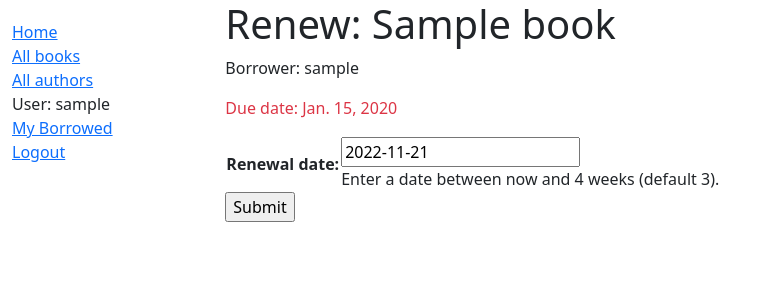
After one commit to hieunn-3093/Django_project, a Django app: page /catalog/book/00000000-0000-0000-0000-000000000001/renew/ in a window 1280 px wide. The commit adds this page. Shown: the top 300 px of the page, without its empty margins (0-770 px from the left). Run offline with Django 3.2, Linux system fonts and the light colour scheme; a user stored in the database is signed in; tables that the repository leaves empty hold one stand-in row (values such as "Sample post"); some libraries are stand-ins or nearby versions.

Commit message:
part 9 working with form

```diff
--- a/locallibrary/catalog/constants.py
+++ b/locallibrary/catalog/constants.py
@@ -2,3 +2,5 @@ BOOK_STATUS_AVAILABLE = 'a'
 GENRE_NAME = 'a'
 NUM_VISITS_INITIAL = 0
 PAGINATE = 1
+VALIDATE_WEEKS = 4
+PROPOSED_RENEWAL_WEEKS = 3
--- /dev/null
+++ b/locallibrary/catalog/forms.py
@@ -0,0 +1,19 @@
+from django import forms
+from django.core.exceptions import ValidationError
+from django.utils.translation import gettext_lazy as _
+import datetime
+from . import constants
+
+class RenewBookForm(forms.Form):
+    renewal_date = forms.DateField(help_text=_("Enter a date between now and 4 weeks (default 3)."))
+
+    def clean_renewal_date(self):
+      data = self.cleaned_data['renewal_date']
+
+      if data < datetime.date.today():
+          raise ValidationError(_('Invalid date - renewal in past'))
+
+      if data > datetime.date.today() + datetime.timedelta(weeks=constants.VALIDATE_WEEKS):
+          raise ValidationError(_('Invalid date - renewal more than {0} weeks ahead'.format(constants.VALIDATE_WEEKS)))
+
+      return data
--- a/locallibrary/catalog/static/css/style.css
+++ b/locallibrary/catalog/static/css/style.css
@@ -7,3 +7,7 @@
 .book-detail {
   margin: 20px 0 0 20px;
 }
+
+ul {
+  list-style-type: none;
+}
--- a/locallibrary/catalog/templates/base_generic.html
+++ b/locallibrary/catalog/templates/base_generic.html
@@ -4,7 +4,7 @@
   <meta charset="utf-8">
   <meta name="viewport" content="width=device-width, initial-scale=1">
   {% load static %}
-  <link rel="stylesheet" type="text/css" href="{% static 'css/styles.css' %}">
+  <link rel="stylesheet" type="text/css" href="{% static 'css/style.css' %}">
   <link rel="stylesheet" type="text/css" href="{% static 'css/bootstrap.min.css' %}">
 </head>
 <body>
--- a/locallibrary/catalog/templates/catalog/author_list.html
+++ b/locallibrary/catalog/templates/catalog/author_list.html
@@ -8,10 +8,14 @@
             {% for author in author_list %}
                 <li>
                     <a href="{{ author.get_absolute_url }}">{{ author.first_name }}</a> ({{ author.date_of_birth }})
+                    - <a href="{% url 'author-update' author.id %}">Update</a>
+                    - <a href="{% url 'author-delete' author.id %}">Delete</a>
                 </li>
             {% endfor %}
         </ul>
     {% else %}
         <p>{% translate "There are no author in the library." %}</p>
     {% endif %}
+
+    <a href="{%url 'author-create'%}">{% translate "Create Author" %}</a>
 {% endblock %}
--- /dev/null
+++ b/locallibrary/catalog/templates/catalog/book_renew_librarian.html
@@ -0,0 +1,15 @@
+{% extends "base_generic.html" %}
+{% load i18n %}
+{% block content %}
+    <h1>{% translate "Renew:" %} {{ book_instance.book.title }}</h1>
+    <p>{% translate "Borrower:" %} {{ book_instance.borrower }}</p>
+    <p{% if book_instance.is_overdue %} class="text-danger"{% endif %}>{% translate "Due date:" %} {{ book_instance.due_back }}</p>
+
+    <form action="" method="post">
+        {% csrf_token %}
+        <table>
+            {{ form.as_table }}
+        </table>
+        <input type="submit" value="Submit">
+    </form>
+{% endblock %}
--- a/locallibrary/catalog/templates/catalog/bookinstance_list_borrowed_user.html
+++ b/locallibrary/catalog/templates/catalog/bookinstance_list_borrowed_user.html
@@ -8,6 +8,7 @@
     {% for bookinst in bookinstance_list %}
     <li class="{% if bookinst.is_overdue %}text-danger{% endif %}">
       <a href="{% url 'book-detail' bookinst.book.pk %}">{{bookinst.book.title}}</a> ({{ bookinst.due_back }})
+      - <a href="{% url 'renew-book-librarian' bookinst.id %}">Renew</a>
     </li>
     {% endfor %}
   </ul>
--- a/locallibrary/catalog/urls.py
+++ b/locallibrary/catalog/urls.py
@@ -8,4 +8,8 @@ urlpatterns = [
   path('authors/',views.AuthorListView.as_view(), name='authors'),
   path('author/<int:pk>', views.AuthorDetailView.as_view(), name='author-detail'),
   path('mybooks/', views.LoanedBooksByUserListView.as_view(), name='my-borrowed'),
+  path('book/<uuid:pk>/renew/', views.renew_book_librarian, name='renew-book-librarian'),
+  path('author/create/', views.AuthorCreate.as_view(), name='author-create'),
+  path('author/<int:pk>/update/', views.AuthorUpdate.as_view(), name='author-update'),
+  path('author/<int:pk>/delete/', views.AuthorDelete.as_view(), name='author-delete'),
 ]
--- a/locallibrary/catalog/views.py
+++ b/locallibrary/catalog/views.py
@@ -1,12 +1,24 @@
 from django.shortcuts import render
 from django.views import generic
 from django.contrib.auth.mixins import LoginRequiredMixin
+from django.http import Http404
+from django.shortcuts import render
+from django.views import generic
+from django.contrib.auth.mixins import LoginRequiredMixin
+from django.contrib.auth.decorators import login_required, permission_required
+from django.shortcuts import get_object_or_404
+from django.http import HttpResponseRedirect
+from django.urls import reverse
+from django.views.generic.edit import CreateView, UpdateView, DeleteView
+from django.urls import reverse_lazy
+
+import datetime
 
 # Create your views here.
 
 from .models import Book, Author, BookInstance, Genre
 from . import constants
-
+from catalog.forms import RenewBookForm
 
 # Create your views here.
 def index(request):
@@ -68,3 +80,40 @@ class LoanedBooksByUserListView(LoginRequiredMixin,generic.ListView):
 
     def get_queryset(self):
         return BookInstance.objects.filter(borrower=self.request.user).filter(status__exact='o').order_by('due_back')
+
+@login_required
+@permission_required('catalog.can_mark_returned', raise_exception=True)
+def renew_book_librarian(request, pk):
+    """View function for renewing a specific BookInstance by librarian."""
+    book_instance = get_object_or_404(BookInstance, pk=pk)
+
+    if request.method == 'POST':
+      form = RenewBookForm(request.POST)
+      if form.is_valid():
+        book_instance.due_back = form.cleaned_data['renewal_date']
+        book_instance.save()
+
+        return HttpResponseRedirect(reverse('my-borrowed'))
+    else:
+      proposed_renewal_date = datetime.date.today() + datetime.timedelta(weeks=constants.PROPOSED_RENEWAL_WEEKS)
+      form = RenewBookForm(initial={'renewal_date': proposed_renewal_date})
+
+    context = {
+      'form': form,
+      'book_instance': book_instance,
+    }
+
+    return render(request, 'catalog/book_renew_librarian.html', context)
+
+class AuthorCreate(CreateView):
+  model = Author
+  fields = ['first_name', 'last_name', 'date_of_birth', 'date_of_death']
+  initial = {'date_of_death': '11/06/2020'}
+
+class AuthorUpdate(UpdateView):
+  model = Author
+  fields = ['first_name', 'last_name', 'date_of_birth', 'date_of_death']
+
+class AuthorDelete(DeleteView):
+  model = Author
+  success_url = reverse_lazy('authors')
```
Also changed, not shown: locallibrary/catalog/templates/catalog/author_confirm_delete.html (added, +12 -0 lines), locallibrary/catalog/templates/catalog/author_form.html (added, +10 -0 lines), locallibrary/catalog/migrations/0003_alter_bookinstance_options.py (added).
